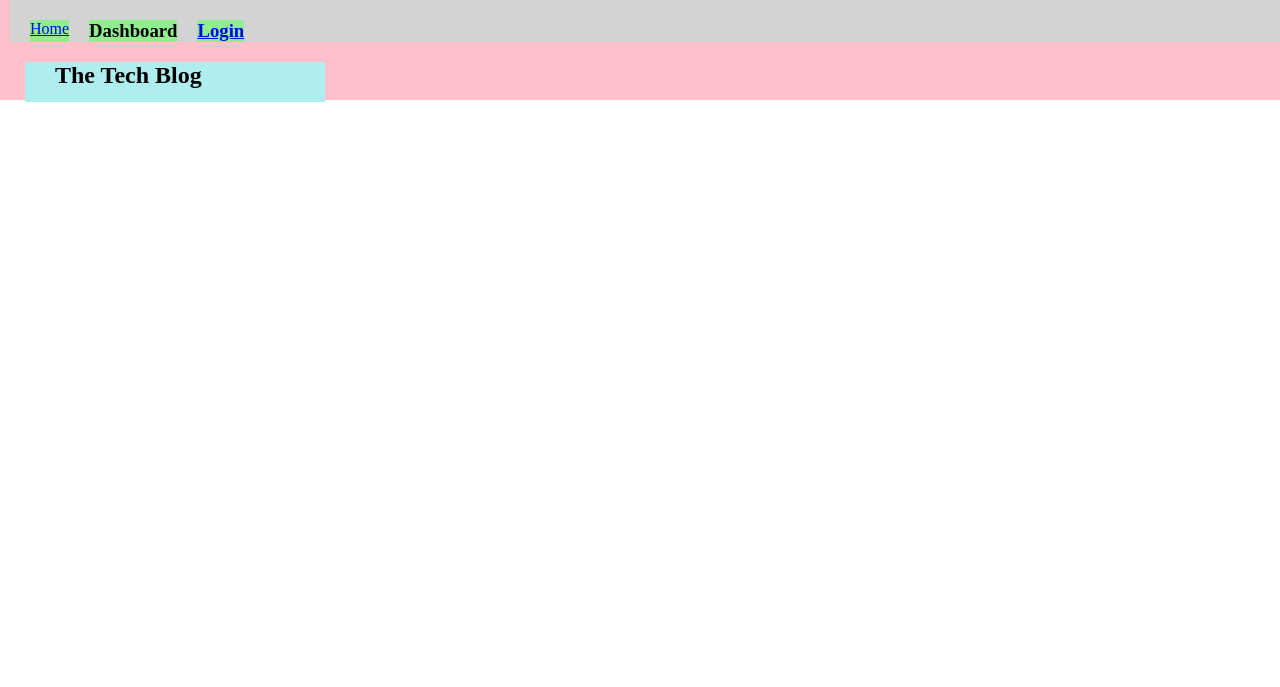
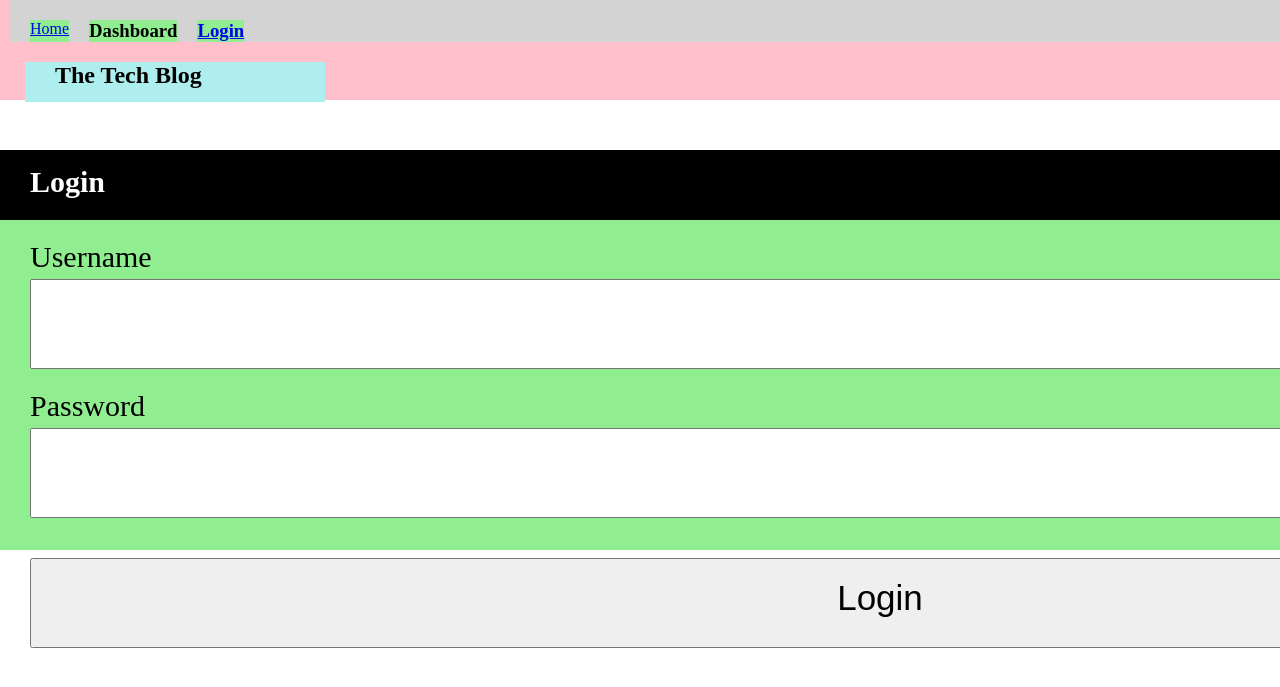
Before and after one commit to sasimapatterson/tech-blog, a Node server app: page /login in a window 1280 px wide; the page is wider, and only the part inside the window is pictured. Shown: the top 687 px of that part. Run offline with Node 20, Linux system fonts and the light colour scheme; some libraries are stand-ins or nearby versions.

Commit message:
added template for login.handlebars but got error on browser about undefined loggedIn.

```diff
--- a/controllers/home-routes.js
+++ b/controllers/home-routes.js
@@ -69,7 +69,7 @@ router.get('/login', (req, res) => {
         res.redirect('/');
         return;
     }
-    res.render('login')
+    res.render('login');
 });
 
 // Go to signup page. Once user completed the signup form it will redirect to homepage.
@@ -78,7 +78,7 @@ router.get('/signup', (req, res) => {
         res.redirect('/');
         return;
     }
-    res.render('signup')
+    res.render('signup');
 });
 
 module.exports = router;
--- a/public/css/style.css
+++ b/public/css/style.css
@@ -128,15 +128,26 @@ textarea {
  }
 .login-form input {
     width:  1700px;
-    height: 40px;
+    height: 90px;
     margin-left: 30px;
-    margin-top: 20px;
+    margin-top: 5px;
     margin-bottom: 20px;
+    font-size: 25px;
+
 }
 
 .username-label, .psw-label {
     font-size: 30px;
     margin-left: 30px;
 
-    background: gray;
+    /* background: gray; */
 }
+
+.btn-login {
+    height: 90px;
+    width: 1700px;
+    margin-left: 30px;
+    margin-top: 20px;
+    padding-bottom: 10px;
+    font-size: 35px;
+}
--- a/views/login.handlebars
+++ b/views/login.handlebars
@@ -0,0 +1,22 @@
+<section>
+        <div class="login">
+            <div class="loggin-heading">
+                <h2>Login</h2>
+            </div>
+            <div class="user-login">
+                <form class="login-form">
+                    <label for="username" class="username-label">Username</label><br>
+                    <input type="text" id="username"><br>
+                    <label for="psw" class="psw-label">Password</label><br>
+                    <input type="text" id="password"><br>
+                    <div>
+                        <button id="user-login" class="btn-login">
+                            Login
+                        </button>
+                    <!-- <input type="submit" value="Login"> -->
+                </form>
+            </div>
+        </div>
+    </section>
+
+    <script src="./js/login.js"></script>
```
